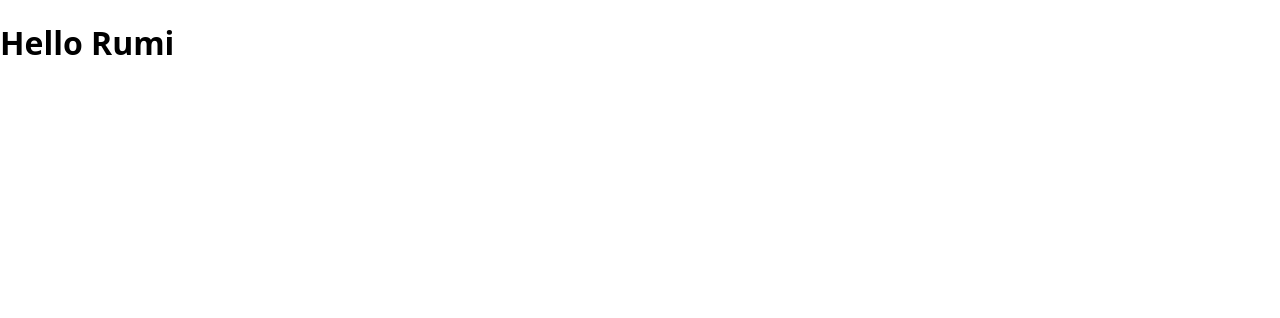
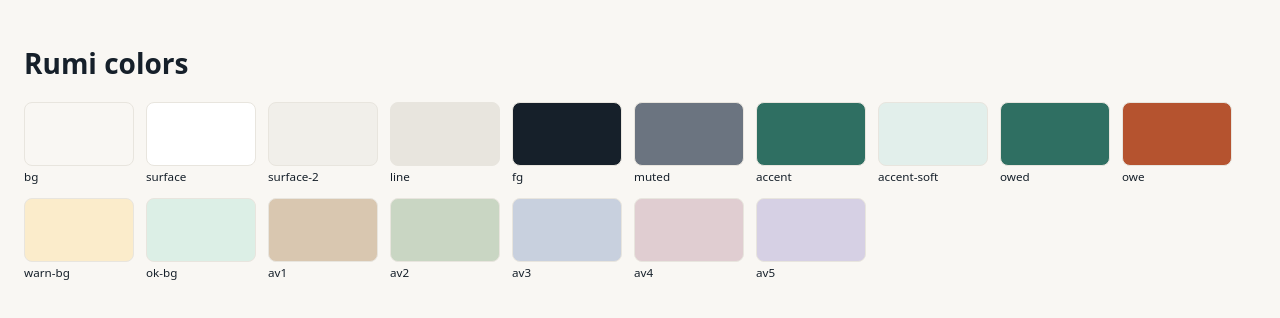
Before and after one commit to k13iko/rumi, a React (Vite) app: page / in a window 1280 px wide. Shown: the top 318 px of the page. Built offline with nearby package versions, Linux system fonts and the light colour scheme.

Commit message:
added color tokens including light/dark theme

```diff
--- a/src/App.tsx
+++ b/src/App.tsx
@@ -1,7 +1,42 @@
+const TOKENS = [
+  'bg',
+  'surface',
+  'surface-2',
+  'line',
+  'fg',
+  'muted',
+  'accent',
+  'accent-soft',
+  'owed',
+  'owe',
+  'warn-bg',
+  'ok-bg',
+  'av1',
+  'av2',
+  'av3',
+  'av4',
+  'av5'
+]
+
 export default function App() {
   return (
-    <main>
-      <h1>Hello Rumi</h1>
+    <main style={{ padding: 24 }}>
+      <h1>Rumi colors</h1>
+      <div style={{ display: 'flex', flexWrap: 'wrap', gap: 12 }}>
+        {TOKENS.map((name) => (
+          <div key={name} style={{ width: 110 }}>
+            <div
+              style={{
+                height: 64,
+                borderRadius: 8,
+                border: '1px solid var(--line)',
+                background: `var(--${name})`,
+              }}
+            />
+            <small>{name}</small>
+          </div>
+        ))}
+      </div>
     </main>
   )
 }
--- a/src/styles.css
+++ b/src/styles.css
@@ -1,4 +1,106 @@
+:root {
+  --bg: #f9f7f3;
+  --surface: #ffffff;
+  --surface-2: #f1efea;
+  --line: #e8e5de;
+  --fg: #16202a;
+  --muted: #6b7480;
+  --accent: #2f6f62;
+  --accent-fg: #ffffff;
+  --accent-soft: #e2efeb;
+  --owed: #2f6f62;
+  --owe: #b5532f;
+  --warn-bg: #fbeccb;
+  --warn-fg: #8a5a06;
+  --ok-bg: #dcefe6;
+  --ok-fg: #25664f;
+  --av1: #d9c7b0;
+  --av2: #c9d6c3;
+  --av3: #c8d0de;
+  --av4: #e0cdd1;
+  --av5: #d6d0e4;
+  --shadow: 0 1px 2px rgba(22, 32, 42, 0.04);
+  --font: 'Plus Jakarta Sans', system-ui, -apple-system, 'Segoe UI', sans-serif;
+  color-scheme: light;
+}
+
+@media (prefers-color-scheme: dark) {
+  :root:not([data-theme='light']) {
+    --bg: #121715;
+    --surface: #1a211f;
+    --surface-2: #232b28;
+    --line: #2d3733;
+    --fg: #eef2ef;
+    --muted: #96a29c;
+    --accent: #5fb5a0;
+    --accent-fg: #0d1b17;
+    --accent-soft: #203a33;
+    --owed: #7cd0ba;
+    --owe: #ee9873;
+    --warn-bg: #3e3315;
+    --warn-fg: #f1cf7a;
+    --ok-bg: #1f3d33;
+    --ok-fg: #8fe0c4;
+    --av1: #5c5142;
+    --av2: #43553f;
+    --av3: #425068;
+    --av4: #62464c;
+    --av5: #50496a;
+    --shadow: none;
+    color-scheme: dark;
+  }
+}
+
+:root[data-theme='dark'] {
+  --bg: #121715;
+  --surface: #1a211f;
+  --surface-2: #232b28;
+  --line: #2d3733;
+  --fg: #eef2ef;
+  --muted: #96a29c;
+  --accent: #5fb5a0;
+  --accent-fg: #0d1b17;
+  --accent-soft: #203a33;
+  --owed: #7cd0ba;
+  --owe: #ee9873;
+  --warn-bg: #3e3315;
+  --warn-fg: #f1cf7a;
+  --ok-bg: #1f3d33;
+  --ok-fg: #8fe0c4;
+  --av1: #5c5142;
+  --av2: #43553f;
+  --av3: #425068;
+  --av4: #62464c;
+  --av5: #50496a;
+  --shadow: none;
+  color-scheme: dark;
+}
+
+* {
+  box-sizing: border-box;
+}
+
+html,
 body {
+  min-height: 100%;
   margin: 0;
-  font-family: 'Plus Jakarta Sans', system-ui, sans-serif;
 }
+
+body {
+  background: var(--bg);
+  color: var(--fg);
+  font-family: var(--font);
+  font-size: 14px;
+  line-height: 1.45;
+}
+
+button {
+  font: inherit;
+  color: inherit;
+  cursor: pointer;
+}
+
+:focus-visible {
+  outline: 2px solid var(--accent);
+  outline-offset: 2px;
+}
```
